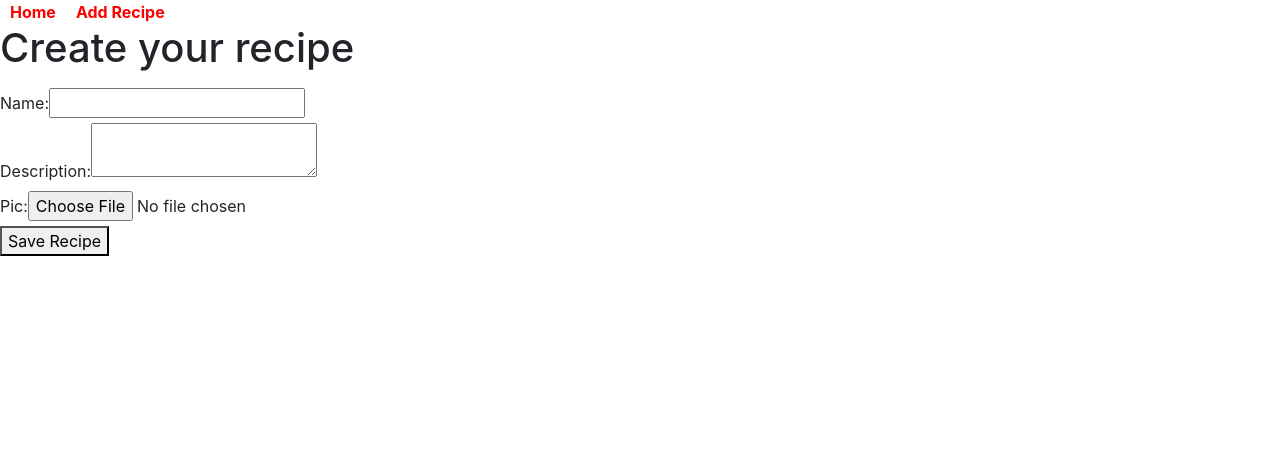
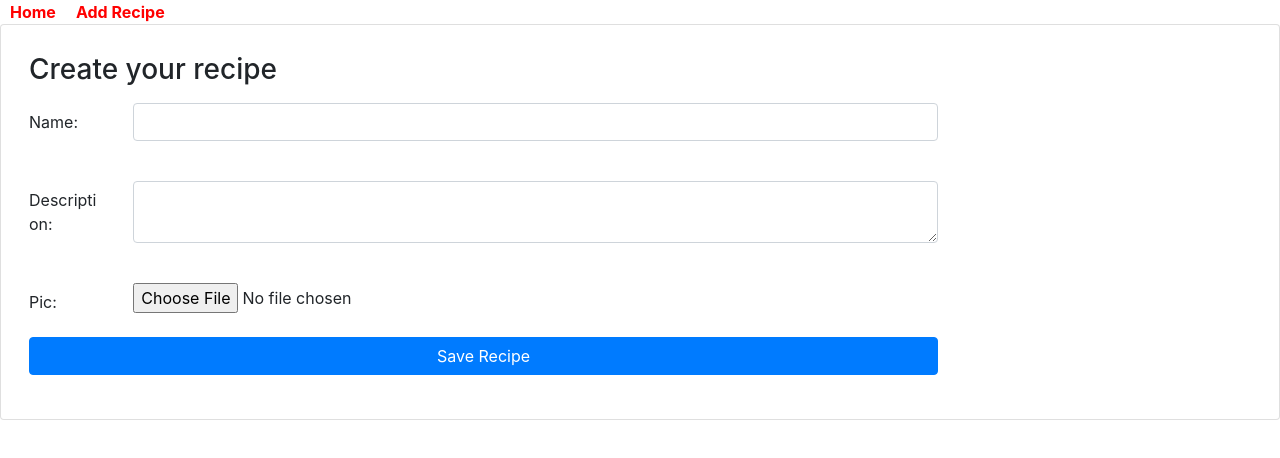
Before and after one commit to galubezzz/cookbook, a React (Create React App) app in the folder frontend/: page /add-recipe in a window 1280 px wide. Shown: the top 458 px of the page. Built offline with nearby package versions, Linux system fonts and the light colour scheme.

Commit message:
Add styling to Add recipe form

```diff
--- a/frontend/src/components/AddRecipe.js
+++ b/frontend/src/components/AddRecipe.js
@@ -56,31 +56,43 @@ export default function AddRecipe() {
 
     return (
         <>
-            <h1>Create your recipe</h1>
+            <div class="card p-2">
+                <div class="card-body">
+                    <h3 class="card-title">Create your recipe</h3>
 
                     {saved ? <h3 style={{color: 'green'}}>Successfully saved</h3> : null}
                     <p>
                         {message}
                     </p>
-
-            {/*<form action="http://127.0.0.1:8000/api/v1/recipes/" method="post" enctype="multipart/form-data">*/}
-
-            <label htmlFor="name">Name:</label>
-            <input name="name" id="name" onChange={changeName}/>
-
+                    <form>
+                        <div class="form-group row">
+                            <label htmlFor="name" class="col-sm-1 col-form-label">Name:</label>
+                            <div class="col-sm-8">
+                                <input name="name" id="name" class="form-control pr-2" onChange={changeName}/>
+                            </div>
+                        </div>
                         <br/>
-
-            <label htmlFor="description">Description:</label>
-            <textarea name="description" id="description" aria-multiline="true" onChange={changeDesc}/>
-
+                        <div class="form-group row">
+                            <label htmlFor="description" class="col-sm-1 col-form-label">Description:</label>
+                            <div className="col-sm-8">
+                            <textarea name="description" class="form-control" id="description" aria-multiline="true" onChange={changeDesc}/>
+                             </div>
+                            </div>
                         <br/>
-
-            <label htmlFor="pic">Pic:</label>
-            <input name="pic" id="pic" type="file" onChange={changeFile}/>
-
-            <br/>
-            <button onClick={saveRecipe}> Save Recipe</button>
-            {/*</form>*/}
+                        <div className="form-group row">
+                            <label htmlFor="pic" class="col-sm-1 col-form-label">Pic:</label>
+                            <div className="col-sm-8">
+                            <input name="pic" class="form-control-file" id="pic" type="file" onChange={changeFile}/>
+                            </div>
+                        </div>
+                        <div className="form-group row">
+                            <div className="col-sm-9">
+                                <button class="btn btn-primary btn-block" onClick={saveRecipe}> Save Recipe</button>
+                            </div>
+                        </div>
+                    </form>
+                </div>
+            </div>
         </>
     )
 }
```
Lines whose indentation alone changed are shown as unchanged.
